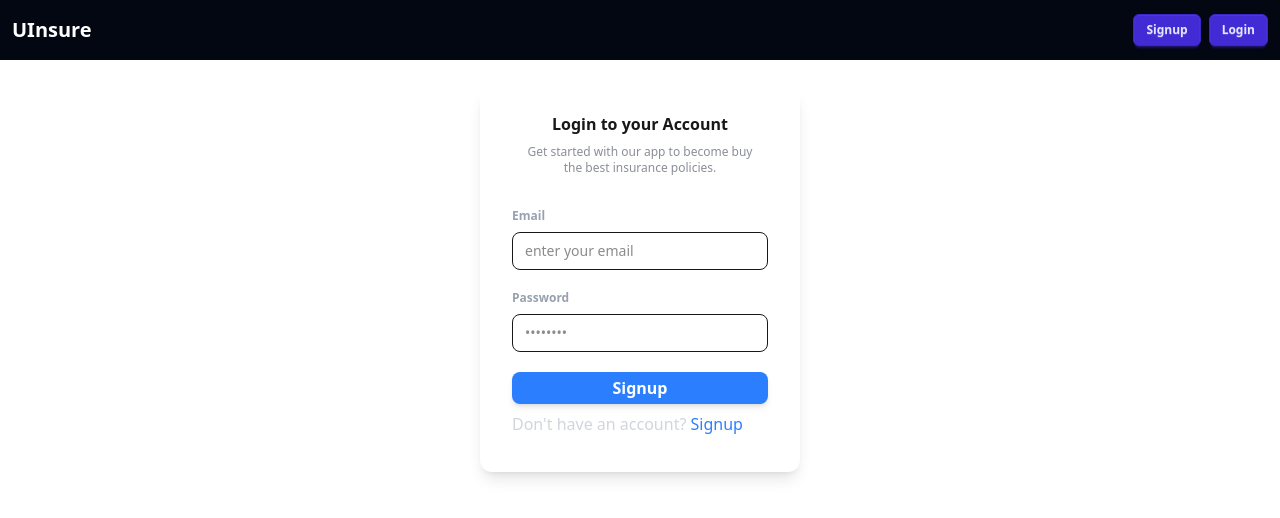
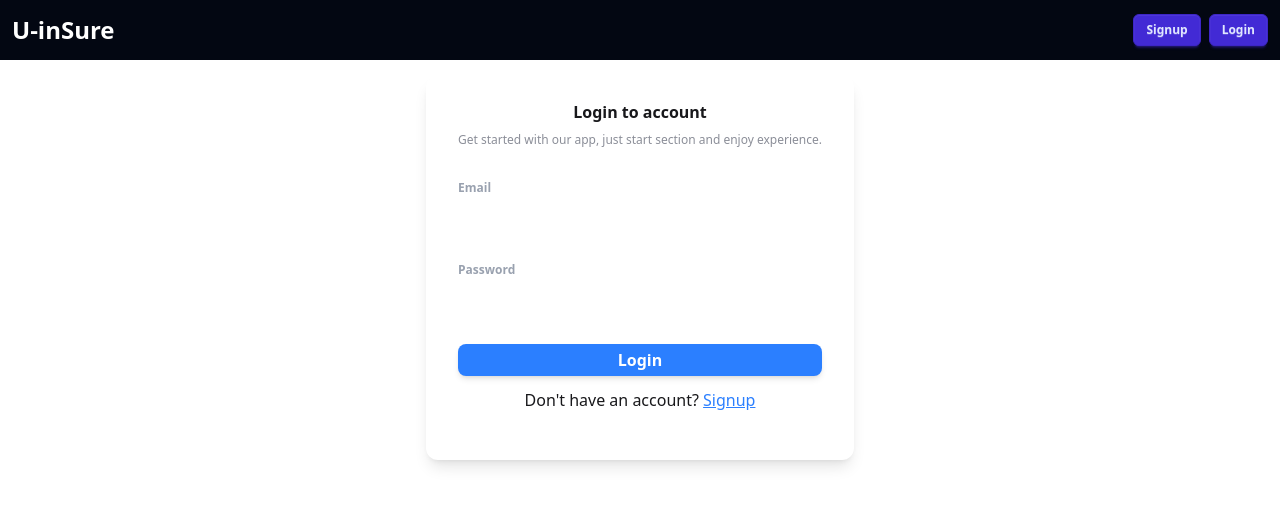
Before and after one commit to Shivakant02/client_cms, a React (Vite) app: page /login in a window 1280 px wide. Shown: the top 518 px of the page. Built offline with nearby package versions, Linux system fonts and the light colour scheme.

Commit message:
add login feature

```diff
--- a/src/components/Header.jsx
+++ b/src/components/Header.jsx
@@ -1,12 +1,55 @@
+import { useSelector } from "react-redux"
 import { Link } from "react-router-dom"
 
 function Header() {
+
+  const {isLoggedIn, currentUser} = useSelector((state) => state.auth)
+  function handleLogout() {
+    localStorage.clear()
+    window.location.reload()
+  }
   return (
     <nav className=" w-full h-[60px] bg-gray-950 text-white p-3 flex justify-between items-center">
     <Link to="/">
-      <h2 className=" font-bold text-xl select-none"> UInsure</h2>
+      <h2 className=" font-bold text-2xl select-none"> U-inSure</h2>
     </Link>
     <ul className=" gap-2 flex flex-row items-center justify-center">
+      {isLoggedIn ? (
+        <>
+          <li>
+            <Link to="/user/myPolicies">
+              <button className=" btn btn-outline btn-info btn-sm rounded-md">
+               My Policies
+              </button>
+            </Link>
+          </li>
+          <li>
+            <Link to="/user/myClaims">
+              <button className=" btn btn-outline btn-info btn-sm rounded-md">
+                My Claims
+              </button>
+            </Link>
+          </li>
+          <li>
+            <button
+              onClick={handleLogout}
+              className=" btn  btn-sm btn-error rounded-md"
+            >
+              Logout
+            </button>
+          </li>
+          <li>
+            <Link to="/profile">
+              <div className="avatar flex flex-col justify-center items-center">
+                <div className="w-10 rounded-full">
+                  <img src={currentUser.avatar} alt="profile" />
+                </div>
+              </div>
+            </Link>
+          </li>
+        </>
+      ) : (
+        <>
           <li>
             <Link to="/signup">
               <button className=" btn  btn-sm btn-primary rounded-md">
@@ -21,6 +64,8 @@ function Header() {
               </button>
             </Link>
           </li>
+        </>
+      )}
     </ul>
   </nav>
   )
--- a/src/pages/Login.jsx
+++ b/src/pages/Login.jsx
@@ -1,50 +1,116 @@
-import { Link } from "react-router-dom"
+import toast from "react-hot-toast";
+import { useDispatch } from "react-redux"
+import { Link, useNavigate } from "react-router-dom"
+import { login } from "../redux/slices/authSlice";
+import { useState } from "react";
 
-function Login() {
-      return (
-        /* From Uiverse.io by Ameth1208 */
-    <div className="relative py-3 sm:max-w-xs sm:mx-auto">
-      <div
-        className="min-h-96 px-8 py-6 mt-4 text-left bg-white dark:bg-gray-900 rounded-xl shadow-lg"
-      >
+function Signup() {
+
+  const navigate = useNavigate();
+  const dispatch = useDispatch();
+  const [userInput, setUserInput] = useState({
+    email: "",
+    password: "",
+  });
+
+  function handleUserInput(e) {
+    const { name, value } = e.target;
+    setUserInput({
+      ...userInput,
+      [name]: value,
+    });
+  }
+
+  // console.log(userInput)
+
+  async function handleSubmit(e) {
+    e.preventDefault();
+
+    if (!userInput.email || !userInput.password) {
+      toast.error("Please fill all the fields");
+      return;
+    }
+
+    const response = await dispatch(login(userInput));
+    console.log(response)
+
+    if (response.payload.data.success) {
+      // toast.success(response.payload.data.message);
+      navigate("/");
+    }
+  }
+
+  return (
+
+    <div className=" flex items-center justify-center">
+      <div className="min-h-96 px-8 py-6 mt-4 text-left bg-white dark:bg-gray-900 rounded-xl shadow-lg">
         <div className="flex flex-col justify-center items-center h-full select-none">
           <div className="flex flex-col items-center justify-center gap-2 mb-8">
             <p className="m-0 text-[16px] font-semibold dark:text-white">
-              Login to your Account
+              Login to account
             </p>
-            <span className="m-0 text-xs max-w-[90%] text-center text-[#8B8E98]"
-              >Get started with our app to become buy the best insurance policies.
+            <span className="m-0 text-xs min-w-[90%] text-center text-[#8B8E98]">
+              Get started with our app, just start section and enjoy
+              experience.
             </span>
           </div>
           <div className="w-full flex flex-col gap-2">
-            <label className="font-semibold text-xs text-gray-400">Email</label>
+            <label
+              htmlFor="email"
+              className="font-semibold text-xs text-gray-400"
+            >
+              Email
+            </label>
             <input
-            type="email"
-              placeholder="enter your email"
-              className="border rounded-lg px-3 py-2 mb-5 text-sm w-full outline-none dark:border-gray-500 dark:bg-gray-900"
+              required
+              value={userInput.email}
+              onChange={handleUserInput}
+              name="email"
+              id="email"
+              placeholder="abc@example.com"
+              className=" text-white border rounded-lg px-3 py-2 mb-5 text-sm w-full outline-none dark:border-gray-500 dark:bg-gray-900"
             />
           </div>
+        </div>
         <div className="w-full flex flex-col gap-2">
-          <label className="font-semibold text-xs text-gray-400">Password</label>
+          <label
+            htmlFor="password"
+            className="font-semibold text-xs text-gray-400"
+          >
+            Password
+          </label>
           <input
+            required
+            value={userInput.password}
+            onChange={handleUserInput}
+            name="password"
+            id="password"
             placeholder="••••••••"
-            className="border rounded-lg px-3 py-2 mb-5 text-sm w-full outline-none dark:border-gray-500 dark:bg-gray-900"
+            className="border rounded-lg px-3 py-2 mb-5 text-sm w-full outline-none dark:border-gray-500 dark:bg-gray-900 text-white"
             type="password"
           />
         </div>
-        </div>
         <div>
           <button
+            onClick={handleSubmit}
             className="py-1 px-8 bg-blue-500 hover:bg-blue-800 focus:ring-offset-blue-200 text-white w-full transition ease-in duration-200 text-center text-base font-semibold shadow-md focus:outline-none focus:ring-2 focus:ring-offset-2 rounded-lg cursor-pointer select-none"
           >
-            Signup
+            Login
           </button>
-         <p className=" mt-2 text-gray-300"> Don{"'"}t have an account? <Link to="/signup" className="text-blue-500">Signup</Link></p>
+        </div>
+        <div className=" my-3 flex flex-row items-center justify-center">
+          <p>
+            Don{"'"}t have an account?{" "}
+            <Link className=" text-blue-500 underline" to="/signup">
+              Signup{" "}
+            </Link>
+          </p>
         </div>
       </div>
     </div>
 
-      )
+  );
+
 }
 
-export default Login
+export default Signup
--- a/src/redux/slices/authSlice.js
+++ b/src/redux/slices/authSlice.js
@@ -27,7 +27,7 @@ export const signup = createAsyncThunk("/auth/signup", async (data) => {
   });
 export const login = createAsyncThunk("/auth/login", async (data) => {
     try {
-      const response = axiosInstance.post("/user/login", data);
+      const response = axiosInstance.post("/user/signin", data);
       toast.promise(response, {
         loading: "Wait! logging in your account",
         success: (data) => {
@@ -56,6 +56,15 @@ export const login = createAsyncThunk("/auth/login", async (data) => {
             localStorage.setItem("role",action.payload.data.user.role);
             localStorage.setItem("currentUser",JSON.stringify(action.payload.data.user));
         });
+        builder
+        .addCase(login.fulfilled,(state,action)=>{
+            state.isLoggedIn=true;
+            state.role=action.payload.data.user.role;
+            state.currentUser=action.payload.data.user;
+            localStorage.setItem("isLoggedIn",true);
+            localStorage.setItem("role",action.payload.data.user.role);
+            localStorage.setItem("currentUser",JSON.stringify(action.payload.data.user));
+        });
     }
   })
 
```
